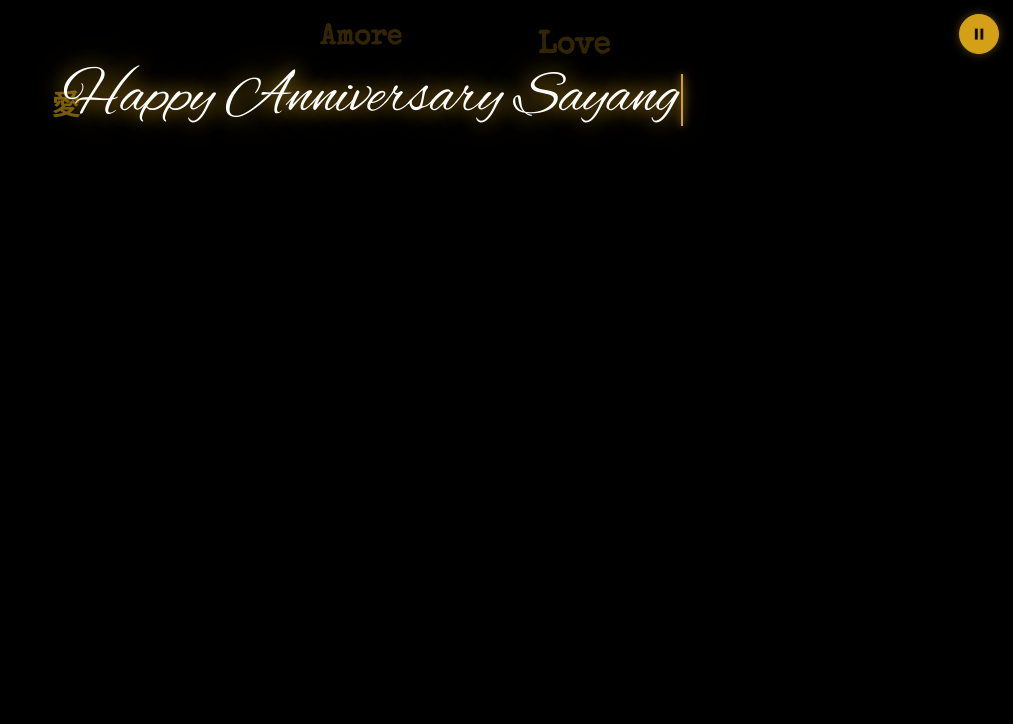
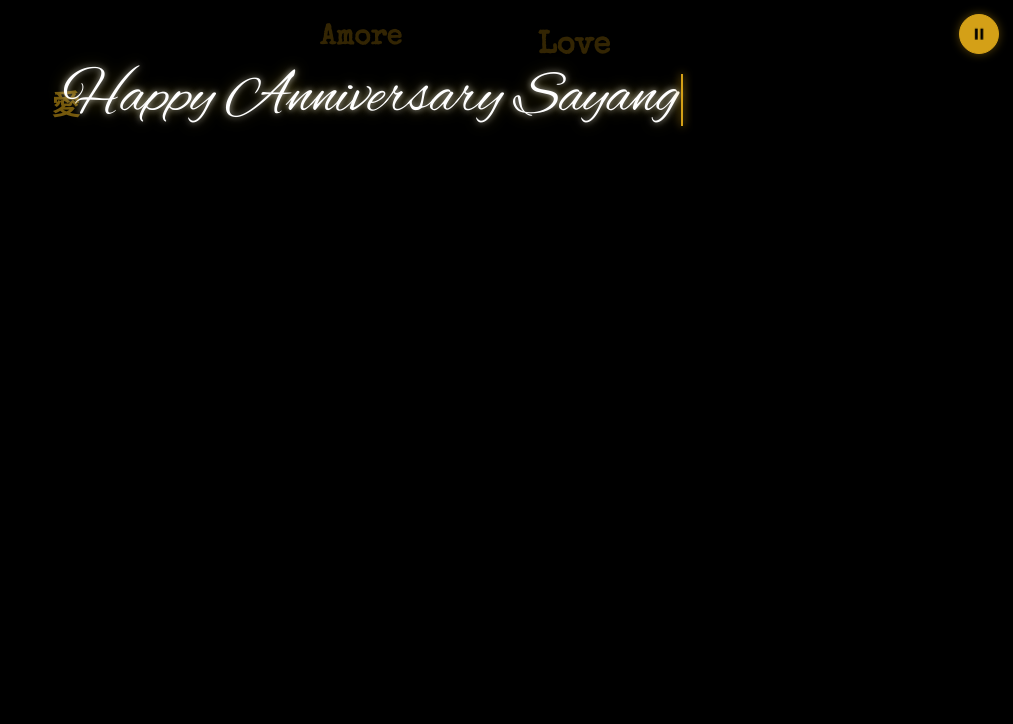
Before and after one commit to Paim41/Anniversary41, a plain HTML site: page index.html in a window 1280 px wide. Both pictures are taken after a click on the button "Begin". Shown: the top 724 px of the page, without its empty margins (267-1280 px from the left). Drawn offline with nearby package versions, Linux system fonts and the light colour scheme.

Commit message:
Update style.css

```diff
--- a/style.css
+++ b/style.css
@@ -95,7 +95,14 @@ html,body{width:100%;min-height:100%;overflow-x:hidden;background:#000;font-fami
 
 /* ── HEADLINE ── */
 #HW{width:100%;text-align:center;min-height:64px;display:none;align-items:center;justify-content:center;}
-#HL{font-family:var(--fs);font-size:clamp(2rem,6vw,3.8rem);color:#fff;text-shadow:0 0 20px var(--gold),0 0 40px var(--goldg);}
+#HL{
+  font-family:var(--fs);
+  font-size:clamp(2rem,6vw,3.8rem);
+  color:#ffffff;
+  text-shadow:
+    0 0 6px rgba(255,255,255,0.7),
+    0 0 15px rgba(255,215,0,0.4);
+}
 .cur{display:inline-block;width:2px;height:.85em;background:var(--gold);margin-left:2px;vertical-align:middle;animation:bl .7s step-end infinite;box-shadow:0 0 8px var(--gold);}
 @keyframes bl{0%,100%{opacity:1}50%{opacity:0}}
 
```
